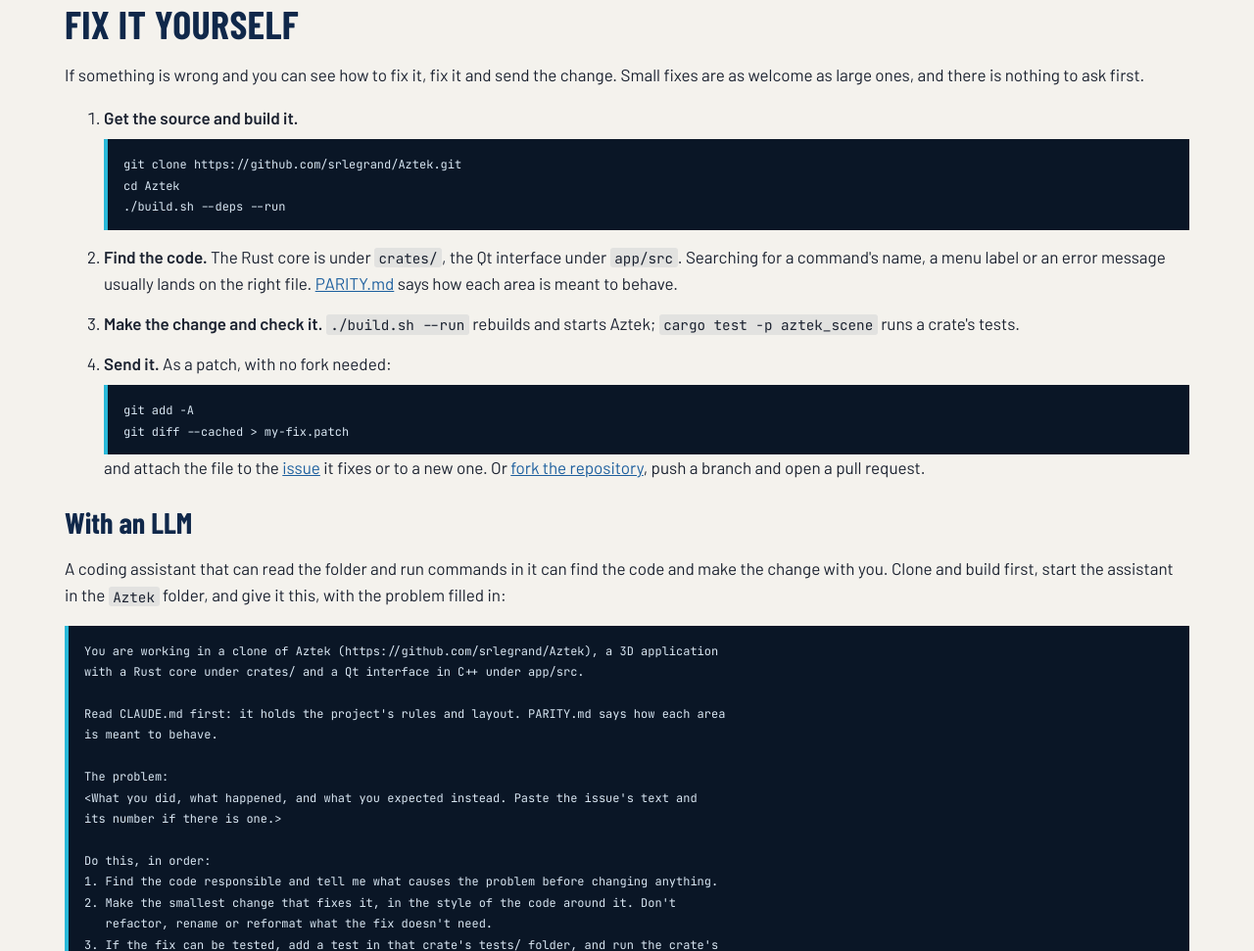
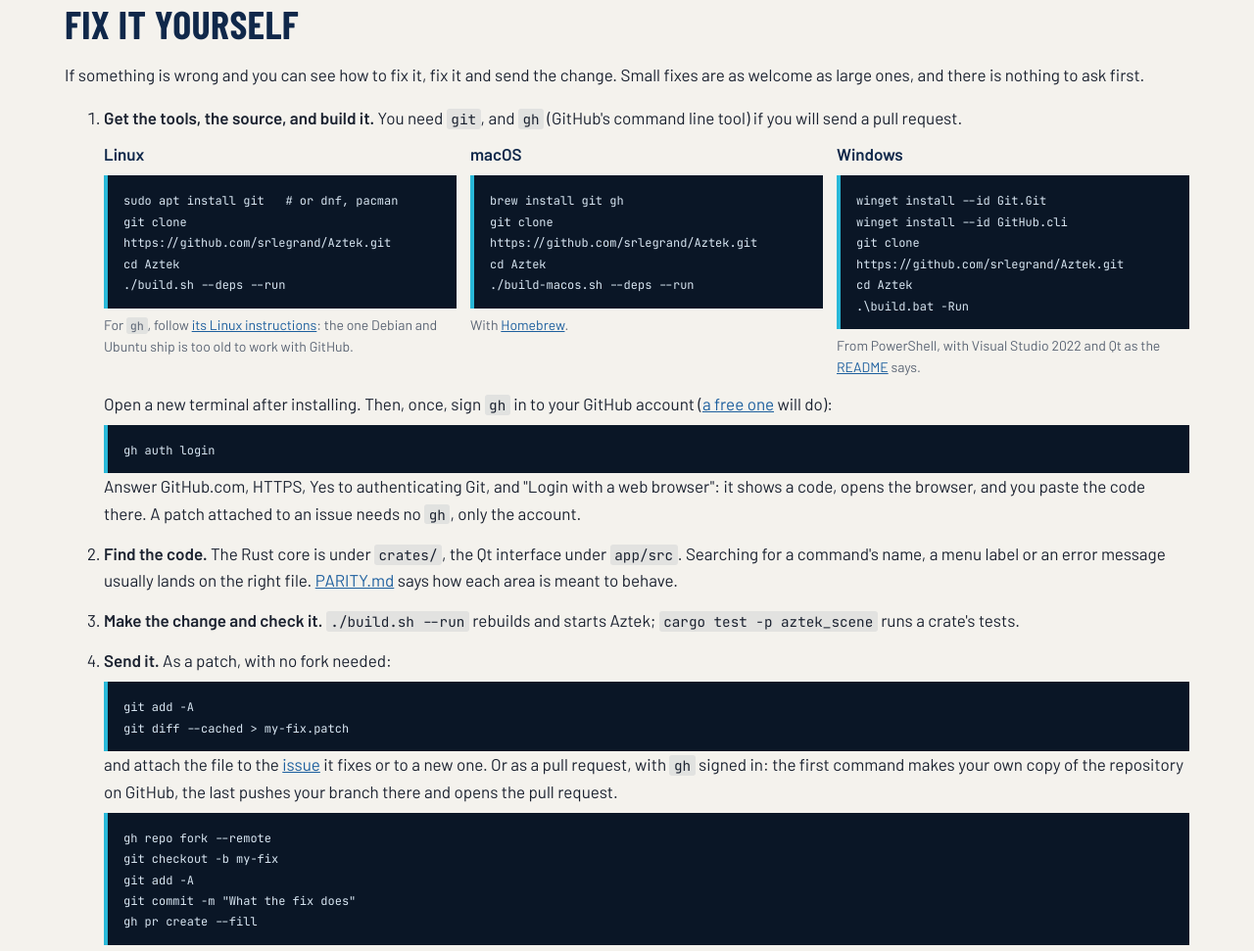
Before and after one commit to srlegrand/Aztek, a plain HTML site: page site/index.html in a window 1280 px wide. Shown: the part 1801-2772 px from the top of the page at 98% size. Drawn offline with nearby package versions, Linux system fonts and the light colour scheme; no server answers; files whose address does not match are found by name.

Commit message:
Fix it yourself: tools, gh login and steps for Linux, macOS and Windows

```diff
--- a/site/index.html
+++ b/site/index.html
@@ -64,10 +64,37 @@
   <p>If something is wrong and you can see how to fix it, fix it and send the change. Small fixes are as welcome as
     large ones, and there is nothing to ask first.</p>
   <ol>
-    <li><strong>Get the source and build it.</strong>
-<pre><code>git clone https://github.com/srlegrand/Aztek.git
+    <li><strong>Get the tools, the source, and build it.</strong> You need <code>git</code>, and <code>gh</code>
+      (GitHub's command line tool) if you will send a pull request.
+      <div class="os-grid">
+        <div><h4>Linux</h4>
+<pre><code>sudo apt install git   # or dnf, pacman
+git clone https://github.com/srlegrand/Aztek.git
 cd Aztek
-./build.sh --deps --run</code></pre></li>
+./build.sh --deps --run</code></pre>
+          <p class="small">For <code>gh</code>, follow
+            <a href="https://github.com/cli/cli/blob/trunk/docs/install_linux.md">its Linux instructions</a>: the one
+            Debian and Ubuntu ship is too old to work with GitHub.</p></div>
+        <div><h4>macOS</h4>
+<pre><code>brew install git gh
+git clone https://github.com/srlegrand/Aztek.git
+cd Aztek
+./build-macos.sh --deps --run</code></pre>
+          <p class="small">With <a href="https://brew.sh">Homebrew</a>.</p></div>
+        <div><h4>Windows</h4>
+<pre><code>winget install --id Git.Git
+winget install --id GitHub.cli
+git clone https://github.com/srlegrand/Aztek.git
+cd Aztek
+.\build.bat -Run</code></pre>
+          <p class="small">From PowerShell, with Visual Studio 2022 and Qt as the
+            <a href="https://github.com/srlegrand/Aztek#build">README</a> says.</p></div>
+      </div>
+      Open a new terminal after installing. Then, once, sign <code>gh</code> in to your GitHub account
+      (<a href="https://github.com/signup">a free one</a> will do):
+<pre><code>gh auth login</code></pre>
+      Answer GitHub.com, HTTPS, Yes to authenticating Git, and "Login with a web browser": it shows a code, opens the
+      browser, and you paste the code there. A patch attached to an issue needs no <code>gh</code>, only the account.</li>
     <li><strong>Find the code.</strong> The Rust core is under <code>crates/</code>, the Qt interface under
       <code>app/src</code>. Searching for a command's name, a menu label or an error message usually lands on the right
       file. <a href="https://github.com/srlegrand/Aztek/blob/main/PARITY.md">PARITY.md</a> says how each area is meant
@@ -78,8 +105,13 @@ cd Aztek
 <pre><code>git add -A
 git diff --cached &gt; my-fix.patch</code></pre>
       and attach the file to the <a href="https://github.com/srlegrand/Aztek/issues">issue</a> it fixes or to a new one.
-      Or <a href="https://github.com/srlegrand/Aztek/fork">fork the repository</a>, push a branch and open a pull
-      request.</li>
+      Or as a pull request, with <code>gh</code> signed in: the first command makes your own copy of the repository on
+      GitHub, the last pushes your branch there and opens the pull request.
+<pre><code>gh repo fork --remote
+git checkout -b my-fix
+git add -A
+git commit -m "What the fix does"
+gh pr create --fill</code></pre></li>
   </ol>
   <h3>With an LLM</h3>
   <p>A coding assistant that can read the folder and run commands in it can find the code and make the change with
--- a/site/style.css
+++ b/site/style.css
@@ -248,6 +248,10 @@ figcaption b { text-transform: uppercase; letter-spacing: 0.06em; color: var(--c
 .fix li pre { margin: 8px 0 0; }
 .fix li pre code { background: none; padding: 0; }
 .fix h3 { color: var(--navy); margin-top: 26px; }
+.os-grid { display: grid; grid-template-columns: repeat(3, minmax(0, 1fr)); gap: 14px; margin: 10px 0 12px; }
+.os-grid h4 { margin: 0 0 6px; color: var(--navy); }
+.os-grid p { margin: 6px 0 0; }
+@media (max-width: 900px) { .os-grid { grid-template-columns: minmax(0, 1fr); } }
 .fix pre { white-space: pre-wrap; }
 
 .docs-links { max-width: var(--max); margin: 40px auto 0; display: grid; grid-template-columns: repeat(3, minmax(0, 1fr)); gap: 14px; }
```
Also changed, not shown: 1 other file.
